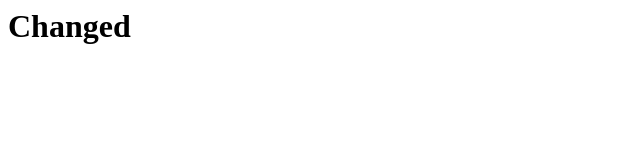
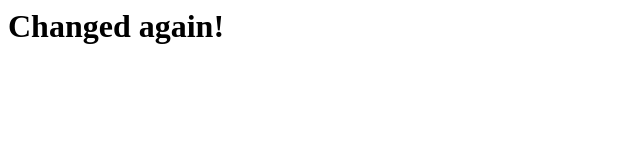
Before and after one commit to gitJJhub1/background-generator, a plain HTML site: page index.html in a window 1280 px wide. Shown: the whole page, without its empty margins (0-640 px from the left). Drawn offline with Linux system fonts and the light colour scheme.

Commit message:
changed the header again

```diff
--- a/index.html
+++ b/index.html
@@ -6,6 +6,6 @@
     <title>Project</title>
 </head>
 <body>
-    <h1>Changed</h1>
+    <h1>Changed again!</h1>
 </body>
 </html>
```
